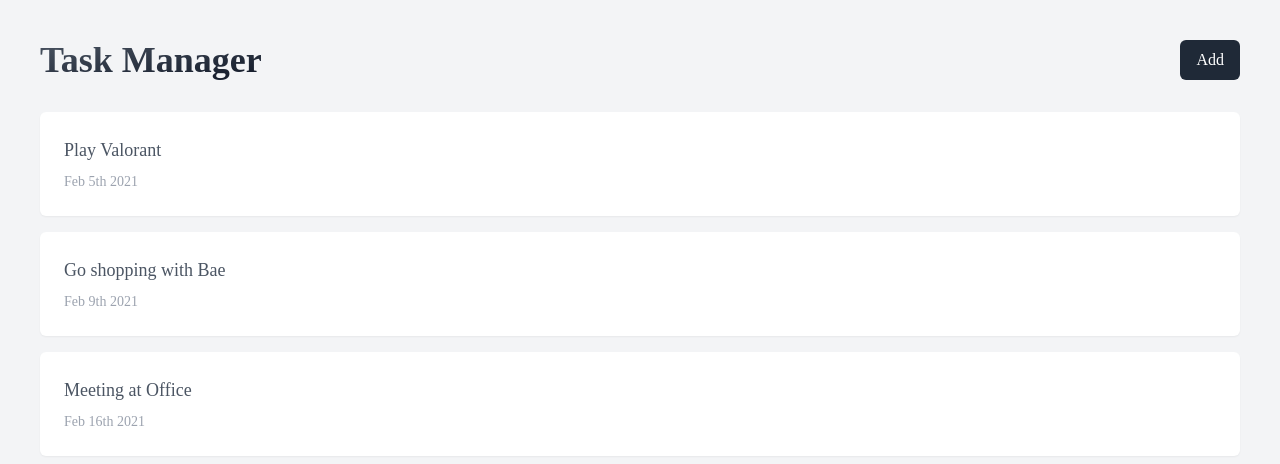
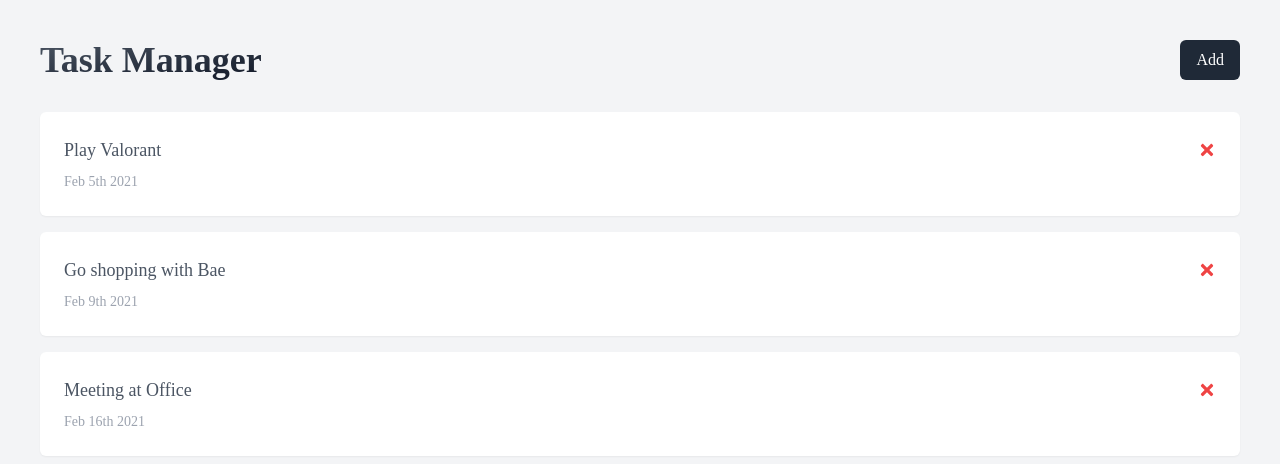
Before and after one commit to xaviranik/react-task-manager, a React (Create React App) app: page / in a window 1280 px wide. Shown: the top 464 px of the page. Built offline with nearby package versions, Linux system fonts and the light colour scheme.

Commit message:
add: react icons

```diff
--- a/package.json
+++ b/package.json
@@ -11,6 +11,7 @@
     "postcss": "^7.0.35",
     "react": "^17.0.2",
     "react-dom": "^17.0.2",
+    "react-icons": "^4.2.0",
     "react-scripts": "4.0.3",
     "tailwindcss": "npm:@tailwindcss/postcss7-compat@^2.1.2",
     "web-vitals": "^1.1.2"
--- a/src/components/Task.js
+++ b/src/components/Task.js
@@ -1,7 +1,12 @@
+import { FaTimes } from "react-icons/fa";
+
 const Task = ({ task }) => {
   return (
     <div className="bg-white p-6 mb-4 rounded-md shadow-sm">
-      <h1 className="text-lg font-medium text-gray-600 mb-2">{task.text}</h1>
+      <div className="flex justify-between items-center text-lg font-medium text-gray-600 mb-2">
+        <h1>{task.text}</h1>
+        <FaTimes className="text-red-500" />
+      </div>
       <p className="text-sm text-gray-400">{task.day}</p>
     </div>
   );
```
Also changed, not shown: 1 other file (tests, documents, lock files or other folders).
